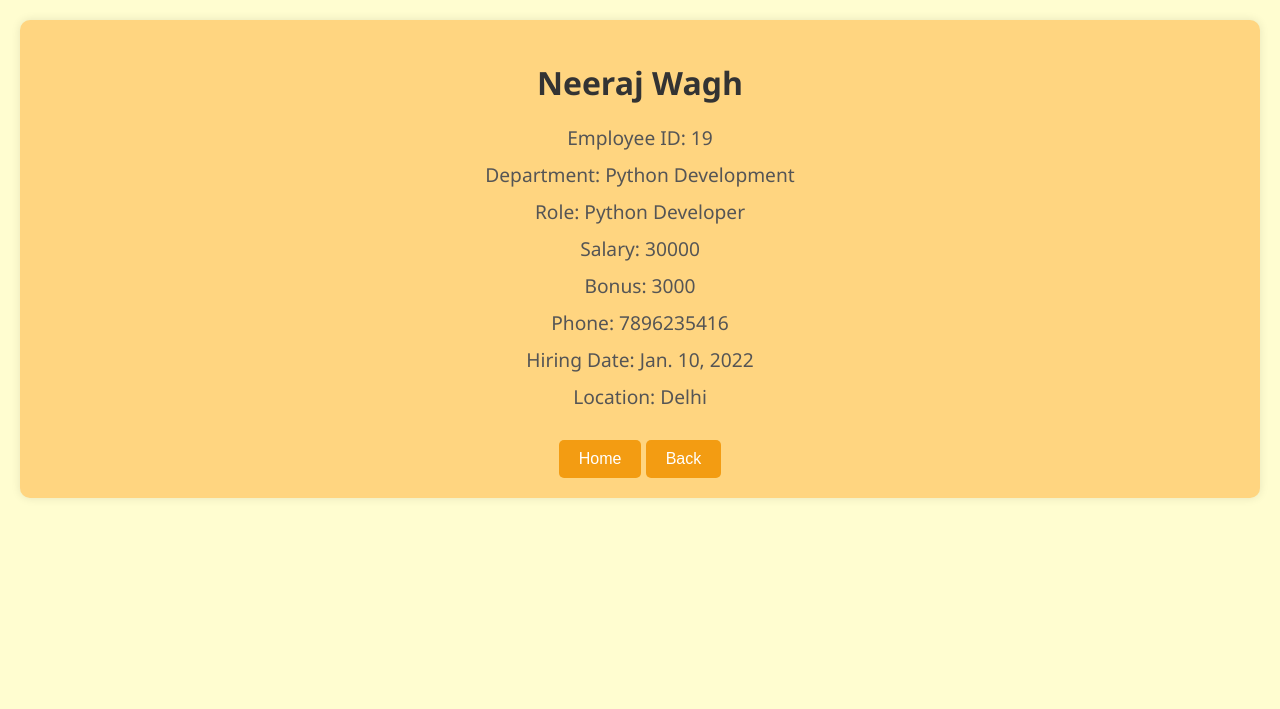
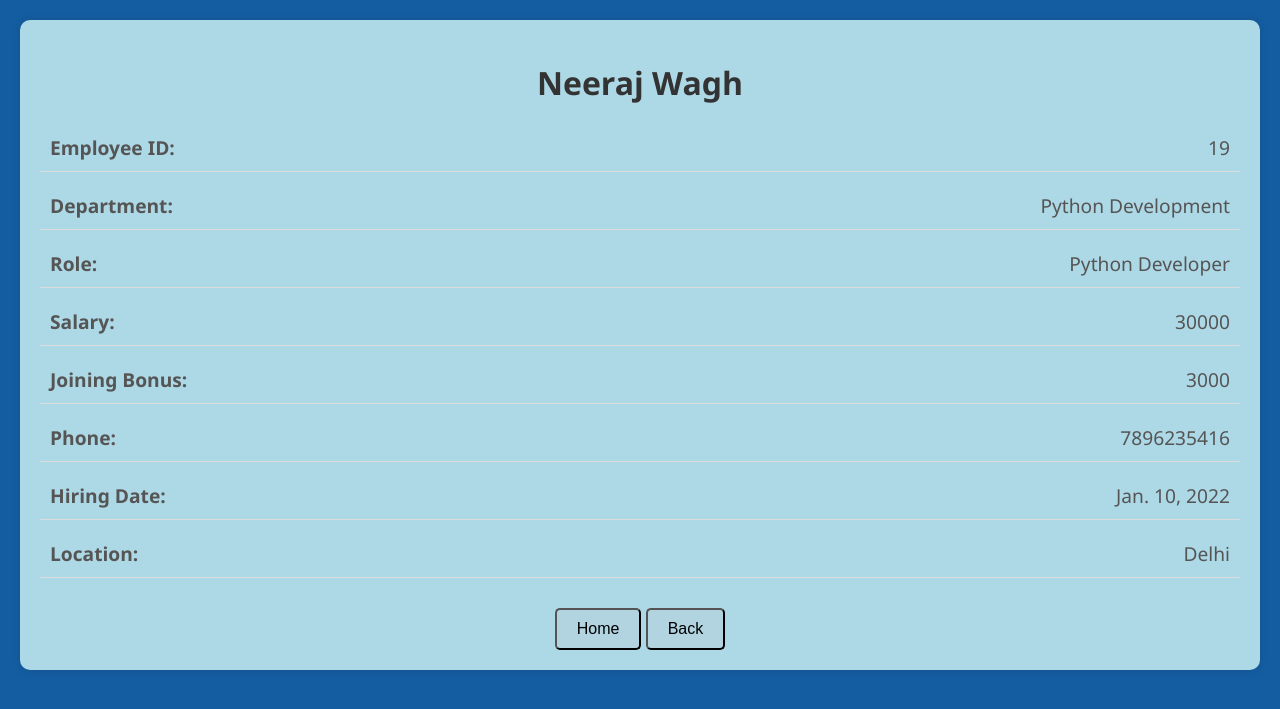
Before and after one commit to samay-topre/Employee_Management_System, a Django app: page /viewall/viewone/19/ in a window 1280 px wide. Shown: the top 709 px of the page. Run offline with Django 5.2, Linux system fonts and the light colour scheme; data comes from the database, SQL or seed files in the repository; both versions use the stored data as it was after the commit.

Commit message:
changes added by samay

```diff
--- a/emp_app/templates/viewone.html
+++ b/emp_app/templates/viewone.html
@@ -7,7 +7,7 @@
     <title>Employee Details</title>
     <style>
         body {
-            background-color: #fffdd0;
+            background-color: #145DA0;
             font-family: 'Segoe UI', Tahoma, Geneva, Verdana, sans-serif;
             margin: 0;
             padding: 0;
@@ -16,7 +16,7 @@
 
         .container {
             padding: 20px;
-            background-color: #FFD580;
+            background-color: #ADD8E6;
             border-radius: 10px;
             box-shadow: 0 0 10px rgba(0, 0, 0, 0.1);
             margin: 20px;
@@ -34,18 +34,35 @@
             font-size: 1.2em;
             color: #555;
             margin-bottom: 10px;
+            display: flex;
+            justify-content: space-between;
+            padding: 10px;
+            border-bottom: 1px solid #ddd;
+        }
+
+        .details:last-child {
+            border-bottom: none;
+        }
+
+        .label {
+            font-weight: bold;
         }
 
         button {
             text-decoration: none;
             margin-top: 20px;
             cursor: pointer;
-            color: #fff;
-            background-color: #f39c12; /* Attractive button color */
+            color: black;
+            background-color: #B1D4E0;
             padding: 10px 20px;
-            border: none;
+            border: 3px 3px 3px black;
             border-radius: 5px;
             font-size: 1em;
+        }
+
+        button:hover {
+            background-color: #145DA0;
+            color: white;
         }
 
         .image-container {
@@ -54,30 +71,55 @@
         }
 
         .image-container img {
-            border-radius: 50%; /* Circular image */
-            width: 150px; /* Adjust the size as needed */
-            height: 150px; /* Adjust the size as needed */
+            border-radius: 50%;
+            width: 150px;
+            height: 150px;
         }
-
     </style>
 </head>
 
 <body>
-
     <div class="container">
         <h1>{{ x.f_name }} {{ x.l_name }}</h1>
-        <div class="details">Employee ID: {{ x.id }}</div>
-        <div class="details">Department: {{ x.dept.name }}</div>
-        <div class="details">Role: {{ x.role.name }}</div>
-        <div class="details">Salary: {{ x.salary }}</div>
-        <div class="details">Bonus: {{ x.bonus }}</div>
-        <div class="details">Phone: {{ x.phone }}</div>
-        <div class="details">Hiring Date: {{ x.hire_date }}</div>
-        <div class="details">Location: {{ x.dept.location }}</div>
+        <div class="details">
+            <span class="label">Employee ID:</span>
+            <span class="value">{{ x.id }}</span>
+        </div>
+        <div class="details">
+            <span class="label">Department:</span>
+            <span class="value">{{ x.dept.name }}</span>
+        </div>
+        <div class="details">
+            <span class="label">Role:</span>
+            <span class="value">{{ x.role.name }}</span>
+        </div>
+        <div class="details">
+            <span class="label">Salary:</span>
+            <span class="value">{{ x.salary }}</span>
+        </div>
+        <div class="details">
+            <span class="label">Joining Bonus:</span>
+            <span class="value">{{ x.bonus }}</span>
+        </div>
+        <div class="details">
+            <span class="label">Phone:</span>
+            <span class="value">{{ x.phone }}</span>
+        </div>
+        <div class="details">
+            <span class="label">Hiring Date:</span>
+            <span class="value">{{ x.hire_date }}</span>
+        </div>
+        <div class="details">
+            <span class="label">Location:</span>
+            <span class="value">{{ x.dept.location }}</span>
+        </div>
 
-
-        <a href="/" style="text-decoration: none;"><button>Home</button></a>
-        <a href="/viewall" style="text-decoration: none;"><button>Back</button></a>
+        <a href="/" style="text-decoration: none;">
+            <button>Home</button>
+        </a>
+        <a href="/viewall" style="text-decoration: none;">
+            <button>Back</button>
+        </a>
     </div>
 </body>
 
```
Also changed, not shown: emp_app/templates/add.html (+19 -19 lines), emp_app/templates/filter_emp.html (+13 -11 lines), emp_app/templates/filtered.html (+11 -8 lines), emp_app/templates/index.html (+12 -8 lines), emp_app/templates/remove.html (+20 -11 lines), emp_app/templates/success.html (+12 -9 lines), emp_app/templates/viewall.html (+18 -10 lines), db.sqlite3.
